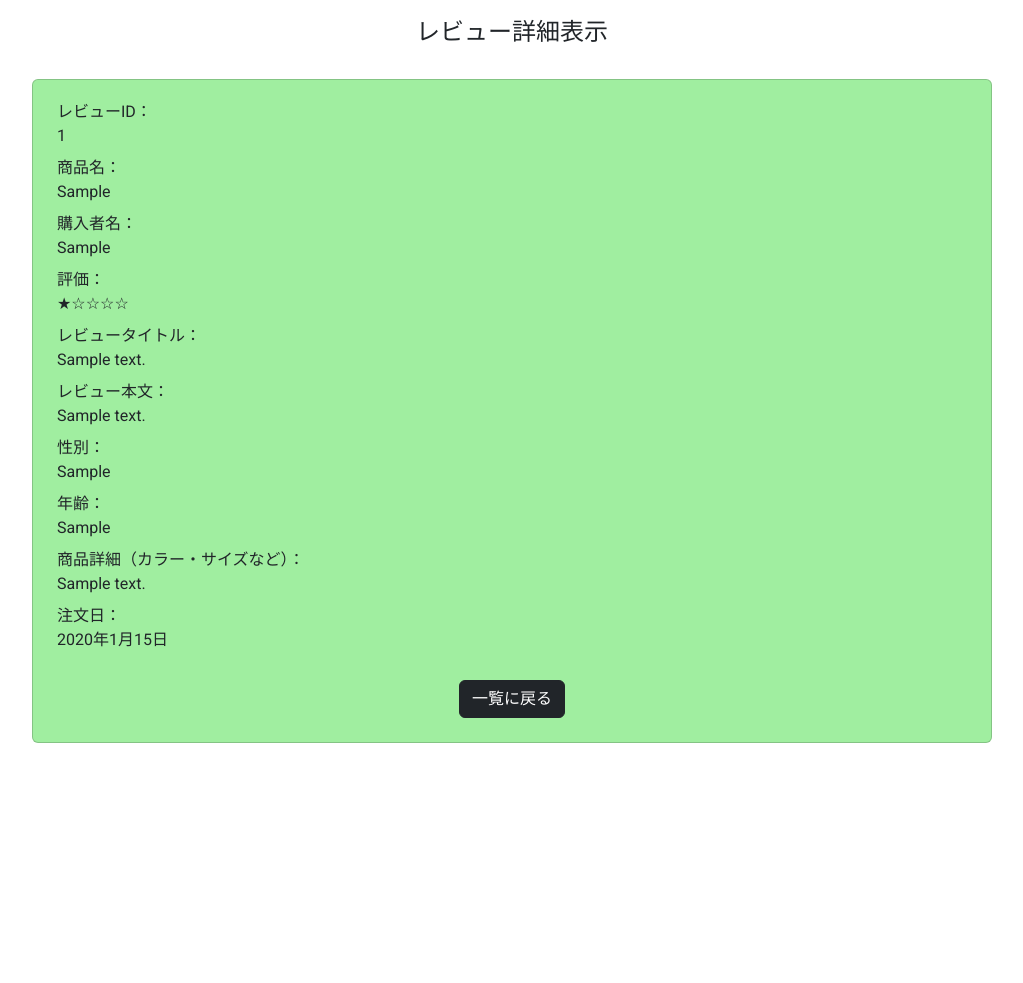
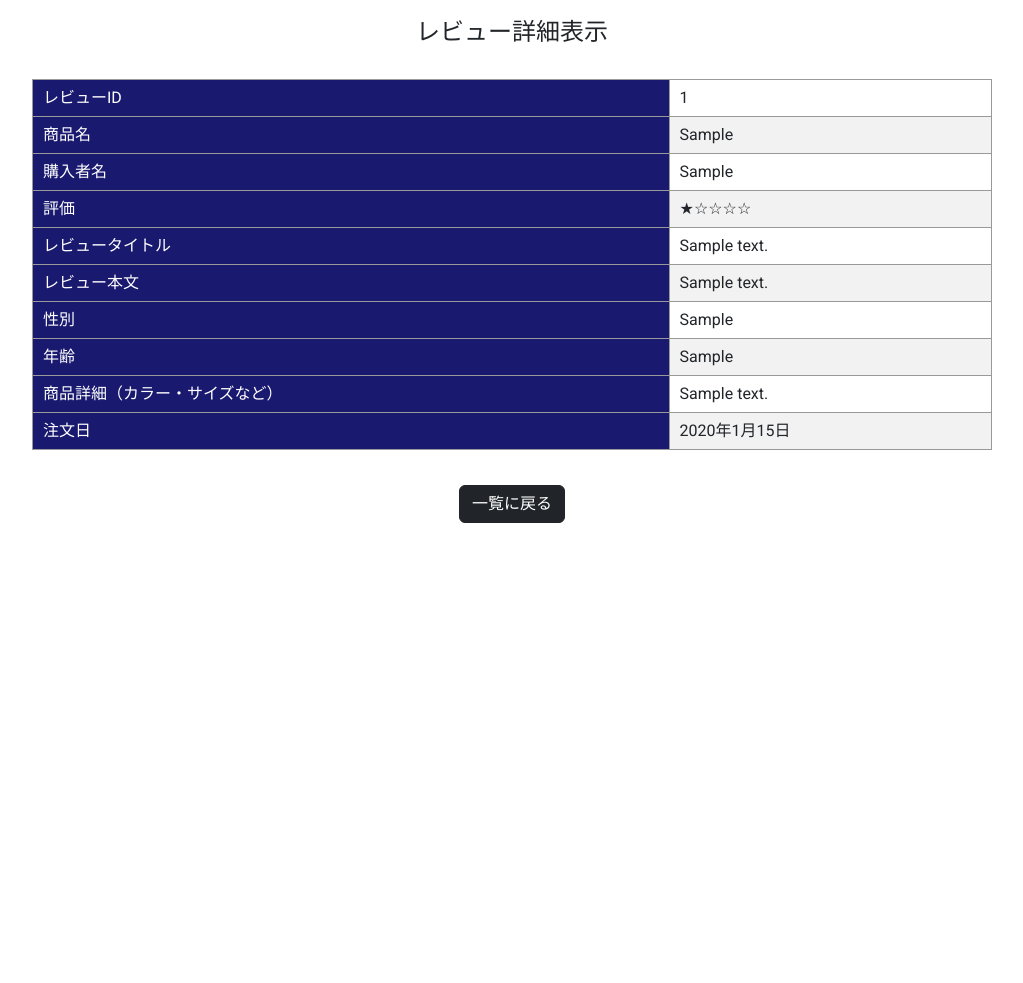
Before and after one commit to Shiroari175/rakuten-review-system, a Django app: page /rak/1/review_detail/ in a window 1280 px wide. Shown: the part 48-1031 px from the top of the page, without its empty margins (128-1151 px from the left). Run offline with Django 4.2, Linux system fonts and the light colour scheme; a user stored in the database is signed in; tables that the repository leaves empty hold one stand-in row (values such as "Sample post").

Commit message:
レビュー詳細外観修正

```diff
--- a/rakutenproject/reviewapp/templates/review_detail.html
+++ b/rakutenproject/reviewapp/templates/review_detail.html
@@ -7,50 +7,57 @@
     }
 </style>
 <h1 class="custom-title text-center">レビュー詳細表示</h1>
-<div class="card" style="width:75%; margin:35px auto; background: #A0eeA0">
-    <div class="card-body p-4">
-        <h5 class="card-title">レビューID：</h5>
-        <h5 class="card-text">{{ object.id }}</h5>
-        <br>
-        <h5 class="card-title">商品名：</h5>
-        <h5 class="card-text">{{ object.item_nm }}</h5>
-        <br>
-        <h5 class="card-title">購入者名：</h5>
-        <p class="card-text">{{ object.purchaser_nm }}</p>
-        <br>
-        <h5 class="card-title">評価：</h5>
-        <p class="card-text">{{ object.star }}</p>
-        <br>
-        <h5 class="card-title">レビュータイトル：</h5>
+<table>
+    <tr>
+        <th>レビューID</th>
+        <td>{{ object.id }}</td>
+    </tr>
+    <tr>
+        <th>商品名</th>
+        <td>{{ object.item_nm }}</td>
+    </tr>
+    <tr>
+        <th>購入者名</th>
+        <td>{{ object.purchaser_nm }}</td>
+    </tr>
+    <tr>
+        <th>評価</th>
+        <td>{{ object.star }}</td>
+    </tr>
+    <tr>
+        <th>レビュータイトル</th>
         {% if object.review_title is None %}
-            <p class="card-text">なし</p>
+            <td>なし</td>
         {% else %}
-            <p class="card-text">{{ object.review_title }}</p>
+            <td>{{ object.review_title }}</td>
         {% endif %}
-        <br>
-        <h5 class="card-title">レビュー本文：</h5>
-        <p class="card-text">{{ object.review_text }}</p>
-        <br>
-        <h5 class="card-title">性別：</h5>
-        <p class="card-text">{{ object.sex }}</p>
-        <br>
-        <h5 class="card-title">年齢：</h5>
-        <p class="card-text">{{ object.age }}</p>
-        <br>
-        <h5 class="card-title">商品詳細（カラー・サイズなど）：</h5>
-        <p class="card-text">{{ object.item_detail }}</p>
-        <br>
-        <h5 class="card-title">注文日：</h5>
+    </tr>
+    <tr>
+        <th>レビュー本文</th>
+        <td>{{ object.review_text }}</td>
+    </tr>
+    <tr>
+        <th>性別</th>
+        <td>{{ object.sex }}</td>
+    </tr>
+    <tr>
+        <th>年齢</th>
+        <td>{{ object.age }}</td>
+    </tr>
+    <tr>
+        <th>商品詳細（カラー・サイズなど）</th>
+        <td>{{ object.item_detail }}</td>
+    </tr>
+    <tr>
+        <th>注文日</th>
         {% if object.order_date is None %}
-            <p class="card-text">なし</p>
+            <td>なし</td>
         {% else %}
-            <p class="card-text">{{ object.order_date }}</p>
+            <td>{{ object.order_date }}</td>
         {% endif %}
-        <br>
-        <br>
-        <div class="d-flex justify-content-center">
-            <a href="{% url 'review_list' %}" class="btn btn-dark">一覧に戻る</a>
-        </div>
-    </div>
+    </tr>
+</table>
+<div class="d-flex justify-content-center">
+    <a href="{% url 'review_list' %}" class="btn btn-dark">一覧に戻る</a>
 </div>
 {% endblock %}
--- a/rakutenproject/static/css/base_style.css
+++ b/rakutenproject/static/css/base_style.css
@@ -38,6 +38,7 @@ th, td {
     padding: 10px;
     text-align: left;
     border: 1px solid #999;
+    vertical-align: middle;
 }
 
 tr:nth-child(even) {
```
